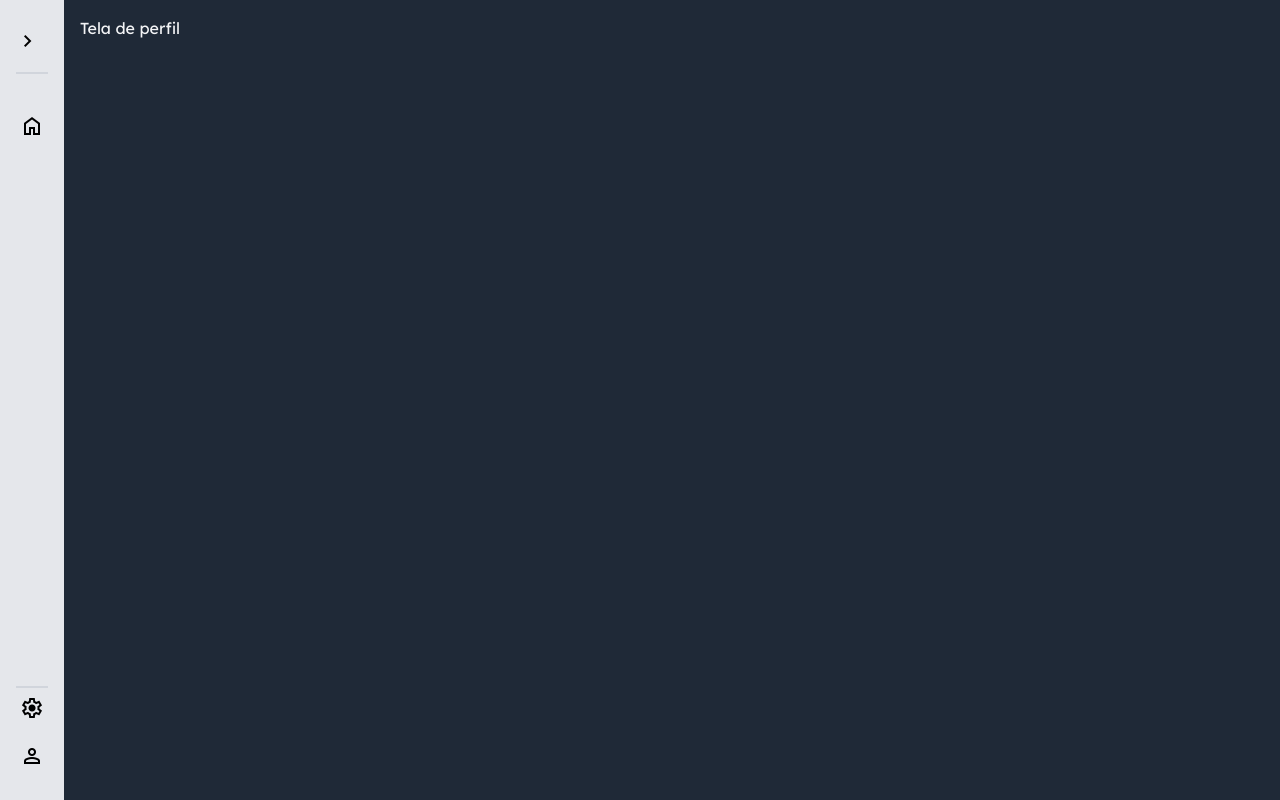
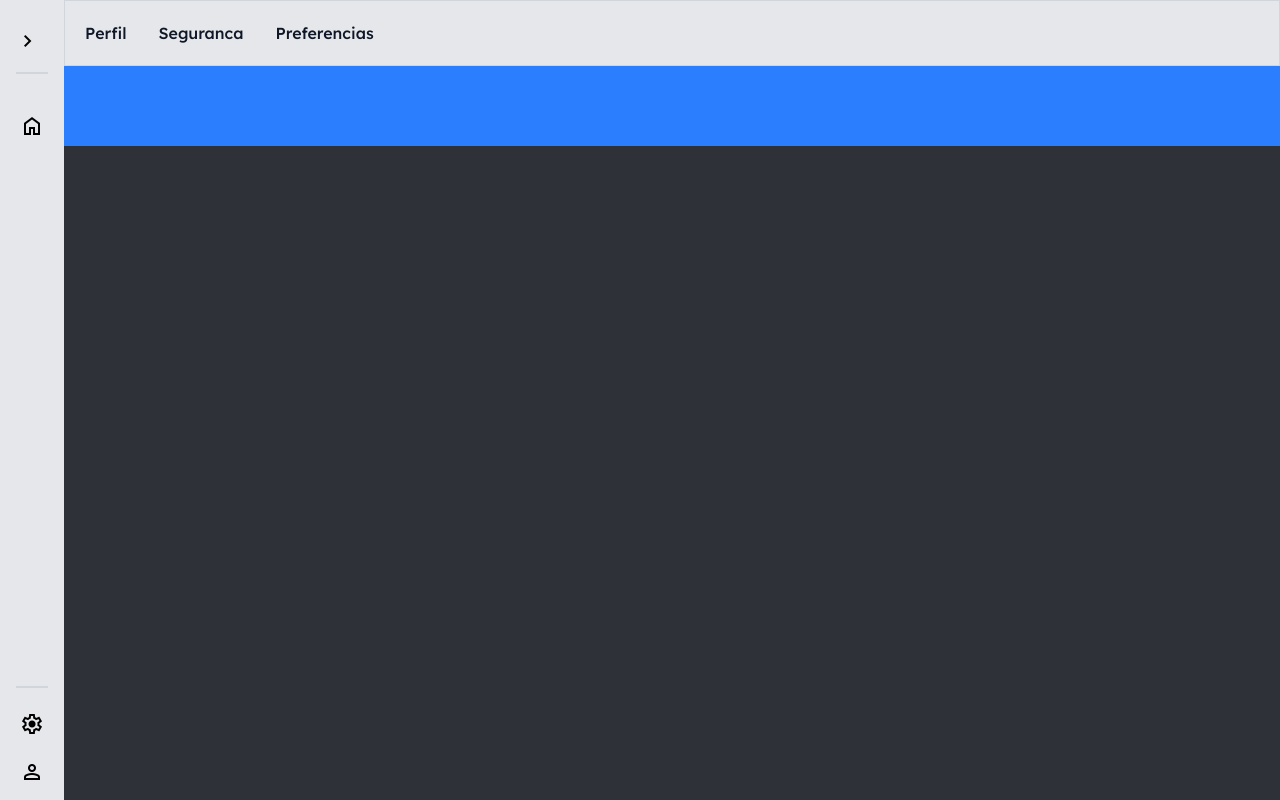
Before and after one commit to ThomasLincoln/My-Invest, a Vue app in the folder frontend/my-invest/: page /perfil in a window 1280 px wide. Built offline with nearby package versions, Linux system fonts and the light colour scheme.

Commit message:
Profile Page 0.1

```diff
--- a/frontend/my-invest/src/App.vue
+++ b/frontend/my-invest/src/App.vue
@@ -12,7 +12,7 @@ const toggleSidebar = () => {
 <template>
     <template v-if="!$route.meta.hideSidebar">
         <SideBar :isCollapsed="isCollapsed" @toggle-sidebar="toggleSidebar" />
-        <main class="flex-grow p-4 transtion-all duration-100 ease-in-out" :class="{
+        <main class="flex-grow transtion-all duration-100 ease-in-out" :class="{
             'ml-64': !isCollapsed,
             'ml-16': isCollapsed
         }">
--- a/frontend/my-invest/src/assets/global.css
+++ b/frontend/my-invest/src/assets/global.css
@@ -12,7 +12,7 @@
   --cor-terciaria: #997DF5;
 
   --cor-texto: #f3f4f6;
-  --cor-fundo: #1f2937;
+  --cor-fundo: #2e3238;
 
   --cor-sucesso: #10b981;
   --cor-perda: #ef4444;
--- /dev/null
+++ b/frontend/my-invest/src/components/NavBar.vue
@@ -0,0 +1,35 @@
+<template>
+  <nav class="bg-gray-200 text-black border-1 border-gray-300">
+    <div class="max-w-screen-xl flex flex-wrap items-center p-5">
+      <button data-collapse-toggle="navbar-default" type="button"
+        class="inline-flex items-center p-2 w-10 h-10 justify-center text-sm text-gray-500 rounded-lg md:hidden hover:bg-gray-100 focus:outline-none focus:ring-2 focus:ring-gray-200 dark:text-gray-400 dark:hover:bg-gray-700 dark:focus:ring-600"
+        aria-controls="navbar-default" aria-expanded="false">
+        <span class="sr-only">Open main menu</span>
+        <svg class="w-5 h-5" aria-hidden="true" xmlns="http://www.w3.org/2000/svg" fill="none" viewBox="0 0 17 14">
+          <path stroke="currentColor" stroke-linecap="round" stroke-linejoin="round" stroke-width="2"
+            d="M1 1h15M1 7h15M1 13h15" />
+        </svg>
+      </button>
+      <div class="hidden w-full md:block md:w-full" id="navbar-default">
+        <ul
+          class="font-medium flex flex-col p-4 md:p-0 mt-4 border border-gray-100 rounded-lg md:flex-row md:space-x-8 rtl:space-x-reverse md:mt-0 md:border-0 md:justify-start md:items-center">
+          <li>
+            <router-link to="/perfil" href="#" class="block py-2 px-3 text-gray-900 rounded-sm md:border-0 md:p-0"
+              active-class="text-indigo-500 border-b-2 border-indigo-500">Perfil</router-link>
+          </li>
+          <li>
+            <router-link to="/perfil/seguranca" href="#"
+              class="block py-2 px-3 text-gray-900 rounded-sm md:border-0 md:p-0"
+              active-class="text-indigo-500 border-b-2 border-indigo-500">Seguranca</router-link>
+          </li>
+          <li>
+            <router-link to="/perfil/preferencias" href="#"
+              class="block py-2 px-3 text-gray-900 rounded-sm md:border-0 md:p-0"
+              active-class="text-indigo-500 border-b-2 border-indigo-500">Preferencias</router-link>
+          </li>
+
+        </ul>
+      </div>
+    </div>
+  </nav>
+</template>
--- a/frontend/my-invest/src/components/SideBar.vue
+++ b/frontend/my-invest/src/components/SideBar.vue
@@ -31,8 +31,8 @@
       </nav>
     </div>
 
-    <div class="p-4  border-gray-700">
-      <ul class="border-t-2 border-gray-300">
+    <div class="border-gray-300 border-t-2 mx-4">
+      <ul class="mt-4 border-gray-300">
         <li v-for="item in footerItems" :key="item.name" class="mb-2">
           <router-link :to="item.path"
             class="flex items-center p-2 rounded-md hover:bg-indigo-400 hover:text-white transition-colors"
--- /dev/null
+++ b/frontend/my-invest/src/components/Square.vue
@@ -0,0 +1,4 @@
+<template>
+  <div class="w-full h-20 bg-blue-500 flex items-center justify-center text-white">
+  </div>
+</template>
--- a/frontend/my-invest/src/router/index.js
+++ b/frontend/my-invest/src/router/index.js
@@ -4,6 +4,9 @@ import HomeView from '../views/HomeView.vue'
 import SignupView from '@/views/SignupView.vue';
 import LoginView from '@/views/LoginView.vue';
 import ProfileView from '@/views/ProfileView.vue';
+import DadosPessoais from '@/views/Perfil/DadosPessoais.vue';
+import Preferencias from '@/views/Perfil/Preferencias.vue';
+import Seguranca from '@/views/Perfil/Seguranca.vue';
 
 const routes = [
   {
@@ -32,11 +35,28 @@ const routes = [
   },
   {
     path: '/perfil',
-    name: 'Profile',
+    name: 'Perfil',
     component: ProfileView,
     meta: {
       hideSidebar: false,
-    }
+    },
+    children: [
+      {
+        path: '',
+        name: 'Perfil.Dados',
+        component: DadosPessoais
+      },
+      {
+        path: 'seguranca',
+        name: 'Perfil.Seguranca',
+        component: Seguranca
+      },
+      {
+        path: 'preferencias',
+        name: 'Perfil.Preferencias',
+        component: Preferencias
+      },
+    ]
   }
 ]
 
--- a/frontend/my-invest/src/views/HomeView.vue
+++ b/frontend/my-invest/src/views/HomeView.vue
@@ -1,6 +1,5 @@
 <script setup lang="ts">
 import NotificationManager from '@/components/NotificationManager/NotificationManager.vue';
-import SideBar from '@/components/SideBar.vue';
 
 </script>
 <template>
--- /dev/null
+++ b/frontend/my-invest/src/views/Perfil/DadosPessoais.vue
@@ -0,0 +1,6 @@
+<template>
+  <Square />
+</template>
+<script setup="ts">
+import Square from '@/components/Square.vue';
+</script>
--- /dev/null
+++ b/frontend/my-invest/src/views/Perfil/Preferencias.vue
@@ -0,0 +1,3 @@
+<template>
+  Preferências
+</template>
--- /dev/null
+++ b/frontend/my-invest/src/views/Perfil/Seguranca.vue
@@ -0,0 +1,3 @@
+<template>
+  Segurança
+</template>
--- a/frontend/my-invest/src/views/ProfileView.vue
+++ b/frontend/my-invest/src/views/ProfileView.vue
@@ -1,5 +1,9 @@
 <script setup>
+import NavBar from '@/components/NavBar.vue';
 </script>
 <template>
-  <h1>Tela de perfil</h1>
+  <NavBar />
+  <div class="container">
+    <router-view />
+  </div>
 </template>
```
